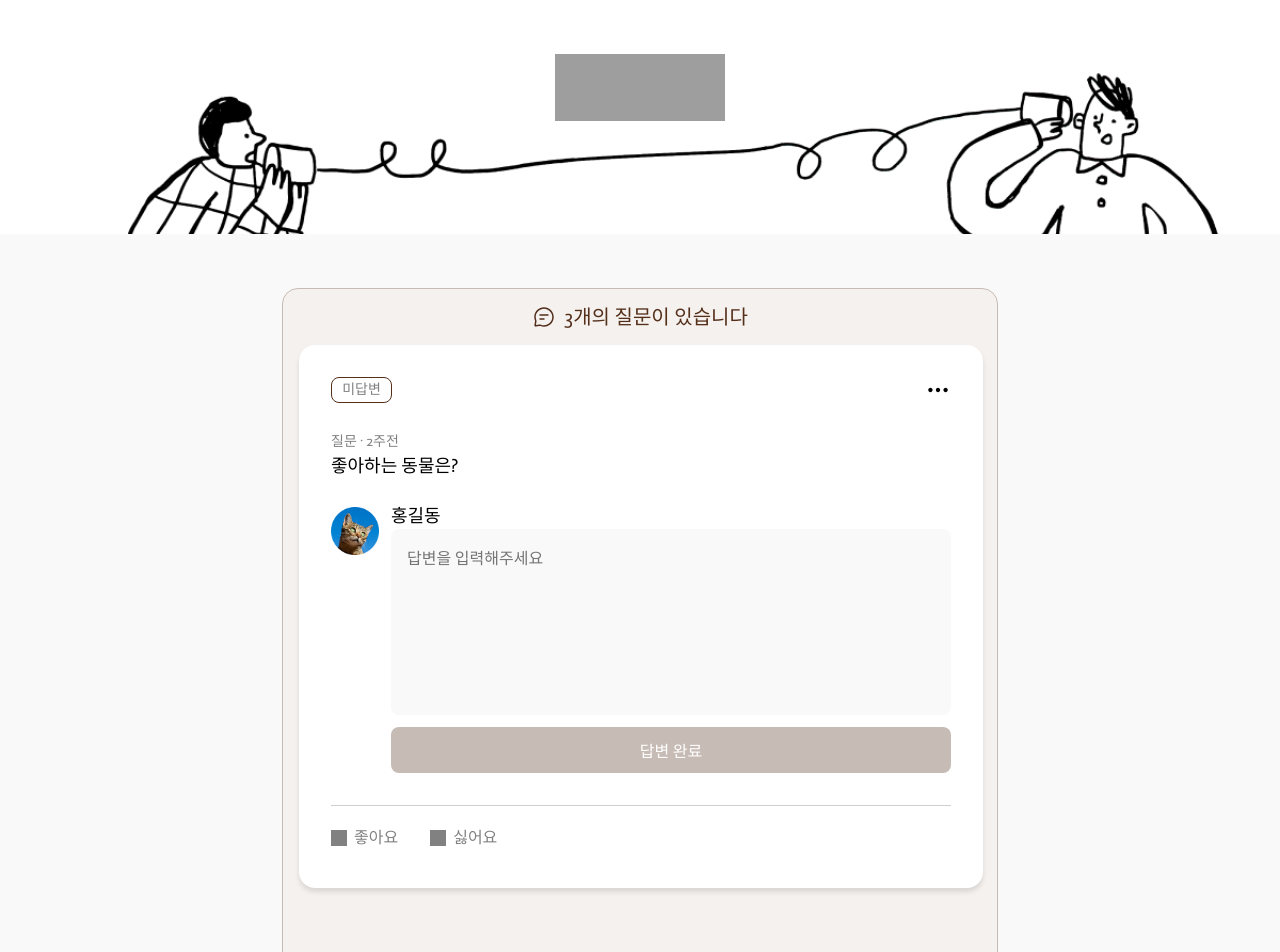
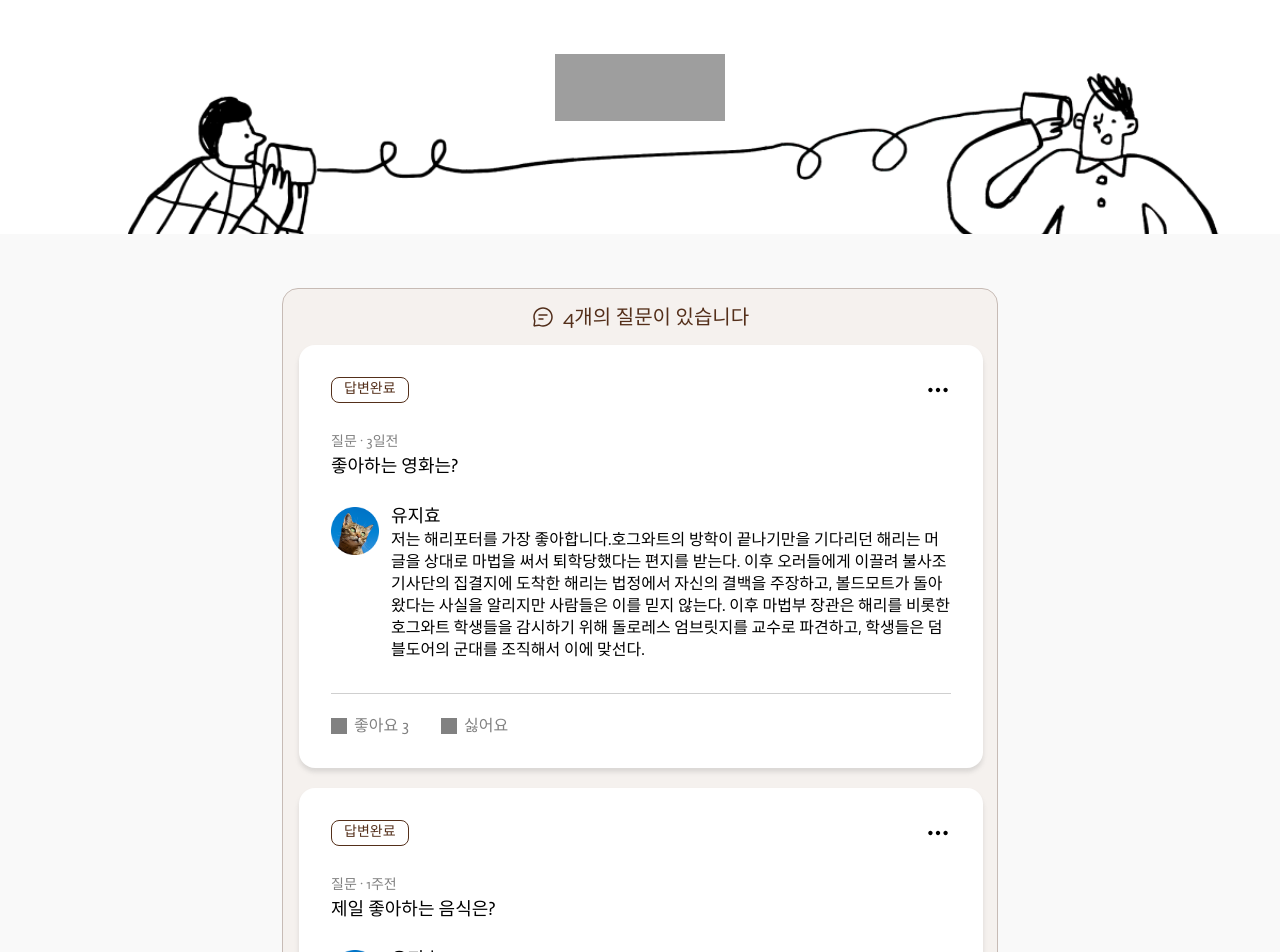
Before and after one commit to jaywai-lee/OpenMind, a React (Vite) app: page /answer in a window 1280 px wide. Shown: the top 952 px of the page. Built offline with nearby package versions, Linux system fonts and the light colour scheme; grey boxes are pictures that could not be loaded; a web font is replaced by a local one.

Commit message:
✨ [ECS-32] Feat: 답변하기 페이지 수정하기 기능 구현 (#37)
* ✨ Feat: 답변하기 페이지 수정하기 기능 구현

* ✨ [ECS-32] Feat: 답변 페이지 수정하기 기능

```diff
--- a/src/components/AnswerDropdown.jsx
+++ b/src/components/AnswerDropdown.jsx
@@ -2,10 +2,10 @@ import styles from './AnswerDropdown.module.css';
 import close from '../assets/icons/close.svg';
 import edit from '../assets/icons/edit.svg';
 
-function AnswerDropdown() {
+function AnswerDropdown({ onClick }) {
   return (
     <div className={styles.dropdownContainer}>
-      <div className={styles.dropdownGroup}>
+      <div className={styles.dropdownGroup} onClick={onClick}>
         <img className={styles.dropdownImage} src={edit} alt="" />
         <span className={styles.dropdownText}>수정하기</span>
       </div>
--- a/src/components/FeedCard.jsx
+++ b/src/components/FeedCard.jsx
@@ -2,14 +2,17 @@ import styles from './FeedCard.module.css';
 import FeedCardList from './FeedCardList';
 import messages from '../assets/icons/messages.svg';
 
-function FeedCard() {
+function FeedCard({ feeds }) {
   return (
     <section className={styles.messageSection}>
       <div className={styles.messageContainer}>
         <img className={styles.messageImage} src={messages} alt="" />
-        <span className={styles.messageText}>3개의 질문이 있습니다</span>
+        <span className={styles.messageText}>{feeds.length}개의 질문이 있습니다</span>
       </div>
-      <FeedCardList />
+      {feeds.map((feed) => (
+          <FeedCardList key={feed.id} feed={feed} />
+        ))
+      }
     </section>
   );
 }
--- a/src/components/FeedCard.module.css
+++ b/src/components/FeedCard.module.css
@@ -1,7 +1,8 @@
 .messageSection {
   width: 716px;
-  height: 800px;
-  margin: 54px auto 0;
+  min-height: 800px;
+  height: auto;
+  margin: 54px auto 60px;
   border-radius: 16px;
   border: 1px solid var(--Brown-30);
   background: var(--Brown-10);
--- /dev/null
+++ b/src/components/FeedCardEdit.jsx
@@ -0,0 +1,56 @@
+import { useState } from 'react';
+import { formatRelativeDate } from '../utils/formatRelativeDate';
+import styles from './FeedCardEdit.module.css';
+import profileImage from '../assets/images/userimage-sample.png';
+import Button from './common/Button/Button';
+
+function FeedCardEdit({ answer, onEditing, setOnEditing }) {
+  const [ text, setText ] = useState(answer.content);
+  const [ showCreatedAt, setShowCreatedAt] = useState(false);
+
+  const handleTextChange = (e) => {
+    setText(e.target.value);
+  };
+
+  const handleSubmit = (e) => {
+    answer.content = text; //일단 답변 텍스트 업데이트
+    setOnEditing(false);
+    setShowCreatedAt(true);
+  };
+
+  const isButtonEnabled = text.trim().length === 0;
+
+  return (
+    <div className={styles.answerForm}>
+      <img className={styles.profileImage} src={profileImage} alt="" />
+      <div className={styles.answerFormBody}>
+        <div className={styles.infoGroup}>
+          <span className={styles.userName}>{answer.name}</span>
+          { showCreatedAt && <span className={styles.date}>{formatRelativeDate(answer.createdAt)}</span> }
+        </div>
+        { onEditing ? (
+            <>
+              <textarea
+                className={styles.answerInput}
+                value={text}
+                onChange={handleTextChange}
+                placeholder='답변을 입력해주세요'
+              />
+              <Button
+                theme="dark"
+                onClick={handleSubmit}
+                isDisabled={isButtonEnabled}
+                >
+                수정 완료
+              </Button>
+            </>
+          ) : (
+            <p className={styles.answerText}>{answer.content}</p>
+          )
+        }
+      </div>
+    </div>
+  );
+}
+
+export default FeedCardEdit;
--- /dev/null
+++ b/src/components/FeedCardEdit.module.css
@@ -0,0 +1,51 @@
+.answerForm {
+  display: flex;
+  gap: 12px;
+  margin: 0;
+}
+.profileImage {
+  width: 48px;
+  height: 48px;
+}
+.answerFormBody {
+  display: flex;
+  flex-direction: column;
+  align-items: flex-start;
+  gap: 4px;
+}
+.infoGroup {
+  display: flex;
+  justify-content: center;
+}
+.userName {
+  font-family: 'Actor';
+  font-weight: 400;
+  font-size: 18px;
+  color: var(--Grayscale-60);
+  margin-right: 8px;
+}
+.date {
+  font-size: 14px;
+  font-weight: 500;
+  color: var(--Grayscale-40);
+  display: flex;
+  align-items: center;
+}
+.answerInput {
+  box-sizing: border-box;
+  width: 560px;
+  height: 186px;
+  background: var(--Grayscale-20);
+  border-radius: 8px;
+  padding: 16px;
+  color: var(--Grayscale-40);
+  font-size: 16px;
+  font-weight: 400;
+  resize: none;
+}
+.answerText {
+  text-align: left;
+  font-size: 16px;
+  font-weight: 400;
+  line-height: 22px;
+}
--- a/src/components/FeedCardList.jsx
+++ b/src/components/FeedCardList.jsx
@@ -3,46 +3,56 @@ import styles from './FeedCardList.module.css';
 import more from '../assets/icons/more.svg';
 import thumbsDown from '../assets/icons/thumbs-down.svg';
 import thumbsUp from '../assets/icons/thumbs-up.svg';
-import profileImage from '../assets/images/userimage-sample.png';
 import AnswerDropdown from './AnswerDropdown';
+import FeedCardEdit from './FeedCardEdit';
+import { formatRelativeDate } from '../utils/formatRelativeDate';
+import Badge from '../../src/components/common/Badge/Badge';
 
-function FeedCardList() {
+function FeedCardList({ feed }) {
+  const { content, createdAt, like, dislike, answer } = feed;
   const [ isDropdownOpen, setIsDropdownOpen ] = useState(false);
+  const [ isEditing, setIsEditing ] = useState(false);
 
-  const handleClickMore = () => {
+  const handleMoreClick = () => {
     setIsDropdownOpen((prev) => !prev);
+  };
+
+  const handeleEditClick = () => {
+    setIsEditing(true);
+    setIsDropdownOpen(false);
   };
 
   return (
     <section className={styles.feedCardListContainer}>
       <div className={styles.answerActions}>
-        <div className={styles.answerStatus}>미답변</div>
+        <Badge status={answer ? 'done' : 'waiting'} />
         <div className={styles.dropdownGroup}>
-          <img className={styles.moreImage} onClick={handleClickMore} src={more} alt="" />
-          {isDropdownOpen &&  <AnswerDropdown />}
+          <img className={styles.moreImage} onClick={handleMoreClick} src={more} alt="" />
+          { isDropdownOpen &&
+            <AnswerDropdown onClick={handeleEditClick}/>
+          }
         </div>
       </div>
       <div className={styles.question}>
-        <span className={styles.questionMeta}>질문 · 2주전</span>
-        <span className={styles.questionText}>좋아하는 동물은?</span>
+        <span className={styles.questionMeta}>질문 · {formatRelativeDate(createdAt)}</span>
+        <span className={styles.questionText}>{content}</span>
       </div>
-      <div className={styles.answerForm}>
-        <img className={styles.profileImage} src={profileImage} alt="" />
-        <div className={styles.answerFormBody}>
-          <span className={styles.userName}>홍길동</span>
-          <textarea className={styles.answerInput} type="text" placeholder='답변을 입력해주세요' />
-          <button className={styles.submitButton}>답변 완료</button>
-        </div>
-      </div>
+      {(answer || isEditing ) && (
+        <FeedCardEdit
+          answer={answer}
+          onEditing={isEditing}
+          setOnEditing={setIsEditing}
+        />
+      )}
       <div className={styles.reactions}>
         <div className={styles.reactionGroup}>
           <div className={styles.reactionButton}>
             <img className={styles.reactionImg} src={thumbsUp} alt="" />
-            <span>좋아요</span>
+            <span>좋아요 {like}</span>
           </div>
           <div className={styles.reactionButton}>
             <img className={styles.reactionImg} src={thumbsDown} alt="" />
-            <span>싫어요</span>
+            <span>싫어요 {dislike}</span>
           </div>
         </div>
       </div>
--- a/src/components/FeedCardList.module.css
+++ b/src/components/FeedCardList.module.css
@@ -1,14 +1,18 @@
 .feedCardListContainer {
   width: 684px;
-  height: 543px;
+  min-height: 243px;
+  height: auto;
   border-radius: 16px;
   box-shadow: var(--box-shadow-1pt);
   background: var(--Grayscale-10);
-  margin: 0 16px;
+  margin: 0 16px 20px 16px;
   padding: 32px;
   display: flex;
   flex-direction: column;
   gap: 32px;
+}
+.feedCardListContainer:last-child {
+  margin-bottom: 16px;
 }
 .answerActions {
   display: flex;
@@ -55,50 +59,6 @@
   font-size: 18px;
   color: var(--Grayscale-60);
 }
-.answerForm {
-  display: flex;
-  gap: 12px;
-  margin: 0;
-}
-.profileImage {
-  width: 48px;
-  height: 48px;
-}
-.answerFormBody {
-  display: flex;
-  flex-direction: column;
-  align-items: flex-start;
-  gap: 4px;
-}
-.userName {
-  font-family: 'Actor';
-  font-weight: 400;
-  font-size: 18px;
-  color: var(--Grayscale-60);
-}
-.answerInput {
-  box-sizing: border-box;
-  width: 100%;
-  height: 186px;
-  background: var(--Grayscale-20);
-  border-radius: 8px;
-  padding: 16px;
-  color: var(--Grayscale-40);
-  font-size: 16px;
-  font-weight: 400;
-  resize: none;
-}
-.submitButton {
-  cursor: pointer;
-  background: var(--Brown-30);
-  width: 560px;
-  height: 46px;
-  border-radius: 8px;
-  margin-top: 8px;
-  color: var(--Grayscale-10, #FFFFFF);
-  font-size: 16px;
-  font-weight: 400;
-}
 .reactions {
   height: 43px;
   width: 100%;
--- a/src/pages/AnswerPage.jsx
+++ b/src/pages/AnswerPage.jsx
@@ -1,11 +1,69 @@
 import FeedCard from '../components/FeedCard';
 import FeedHeader from '../components/FeedHeader';
+import { useState, useEffect } from 'react';
+import { useParams } from 'react-router-dom';
+
+const DUMMY_DATA = [
+  {
+    id: 1,
+    content: '좋아하는 영화는?',
+    createdAt: '2025-12-16T00:00:00Z',
+    like: 3,
+    dislike: null,
+    answer: {
+      id: 10,
+      content: '저는 해리포터를 가장 좋아합니다.호그와트의 방학이 끝나기만을 기다리던 해리는 머글을 상대로 마법을 써서 퇴학당했다는 편지를 받는다. 이후 오러들에게 이끌려 불사조 기사단의 집결지에 도착한 해리는 법정에서 자신의 결백을 주장하고, 볼드모트가 돌아왔다는 사실을 알리지만 사람들은 이를 믿지 않는다. 이후 마법부 장관은 해리를 비롯한 호그와트 학생들을 감시하기 위해 돌로레스 엄브릿지를 교수로 파견하고, 학생들은 덤블도어의 군대를 조직해서 이에 맞선다.',
+      createdAt: '2025-12-17T00:00:00Z',
+      name: '유지효',
+    },
+  },
+  {
+    id: 2,
+    content: '제일 좋아하는 음식은?',
+    createdAt: '2025-12-10T00:00:00Z',
+    like: 5,
+    dislike: 10,
+    answer: {
+      id: 11,
+      content: '저는 회를 가장 좋아합니다.',
+      createdAt: '2025-12-12T00:00:00Z',
+      name: '유지효',
+    },
+  },
+  {
+    id: 3,
+    content: '제일 가고 싶은 여행지가 있나요? 있으면 알려주세요!!!',
+    createdAt: '2025-12-16T00:00:00Z',
+    like: 1,
+    dislike: 6,
+    answer: {
+      id: 12,
+      content: '저는 미국을 가보고 싶습니다.',
+      createdAt: '2025-12-18T00:00:00Z',
+      name: '유지효',
+    },
+  },
+  {
+    id: 4,
+    content: '당신이 제일 좋아하는 간식은?',
+    createdAt: '2025-12-17T00:00:00Z',
+    like: 7,
+    dislike: 1,
+    answer: null,
+  },
+];
 
 function AnswerPage() {
+  const [ feeds, setFeeds ] = useState([]);
+
+  useEffect(() => {
+    setFeeds(DUMMY_DATA);
+  }, []);
+
   return (
     <>
       <FeedHeader />
-      <FeedCard />
+      <FeedCard feeds={feeds} />
     </>
   );
 }
```
